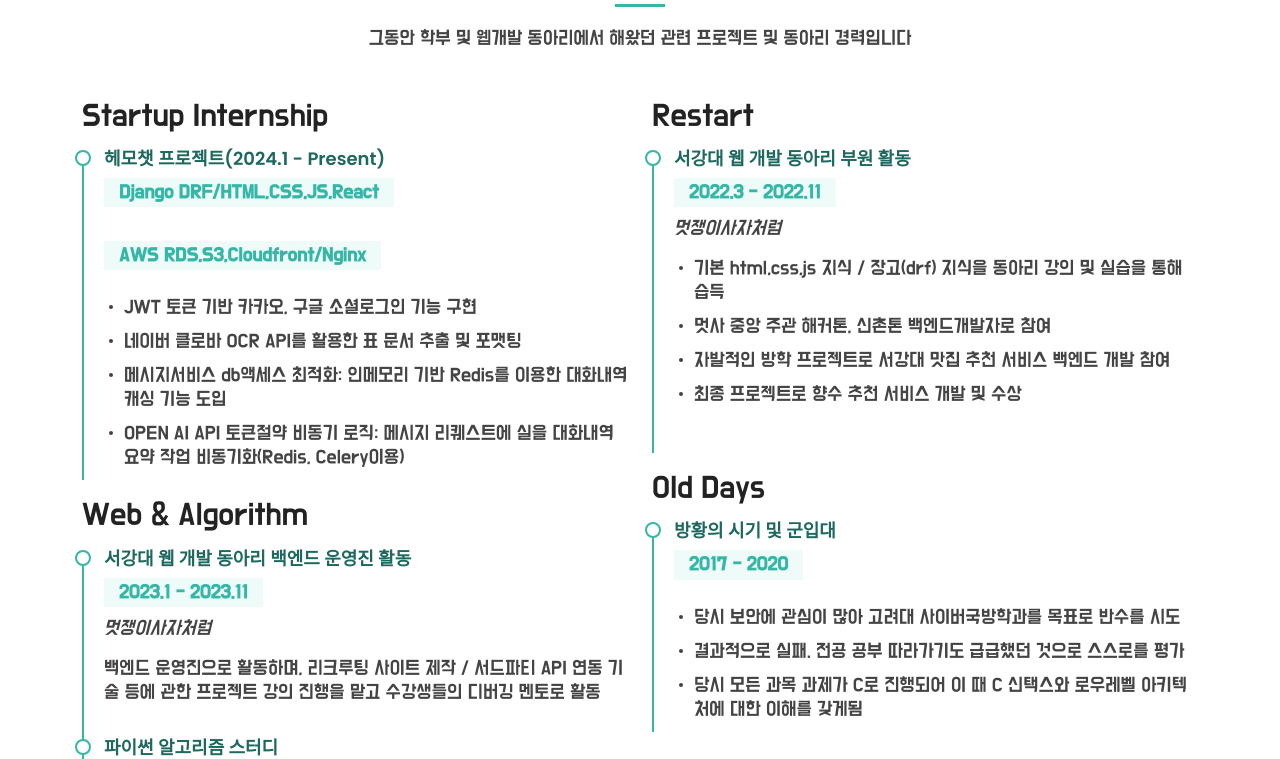
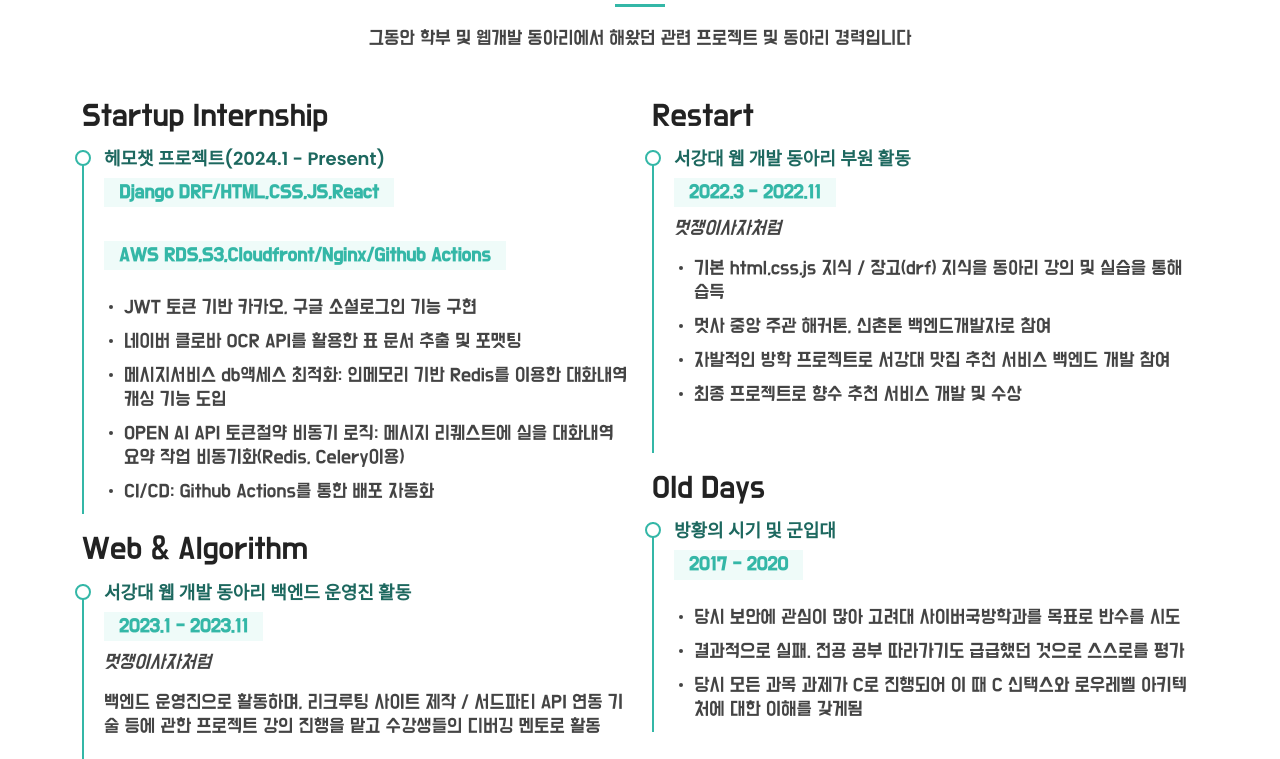
Before and after one commit to hdsung98/resume, a Django app: page /about/ in a window 1280 px wide. Shown: the part 1787-2546 px from the top of the page. Run offline with Django 3.2, Linux system fonts and the light colour scheme; some libraries are stand-ins or nearby versions.

Commit message:
minor fix3

```diff
--- a/main/templates/about.html
+++ b/main/templates/about.html
@@ -228,7 +228,7 @@
               <h4>헤모챗 프로젝트(2024.1 - Present)</h4>
               <h5>Django DRF/HTML,CSS,JS,React</h5>
               <br></br>
-              <h5>AWS RDS,S3,Cloudfront/Nginx</h5>
+              <h5>AWS RDS,S3,Cloudfront/Nginx/Github Actions</h5>
               <p>
               <ul>
                 <li>
@@ -242,6 +242,9 @@
                 </li>
                 <li>
                   OPEN AI API 토큰절약 비동기 로직: 메시지 리퀘스트에 실을 대화내역 요약 작업 비동기화(Redis, Celery이용)
+                </li>
+                <li>
+                  CI/CD: Github Actions를 통한 배포 자동화
                 </li>
               </ul>
 
```
